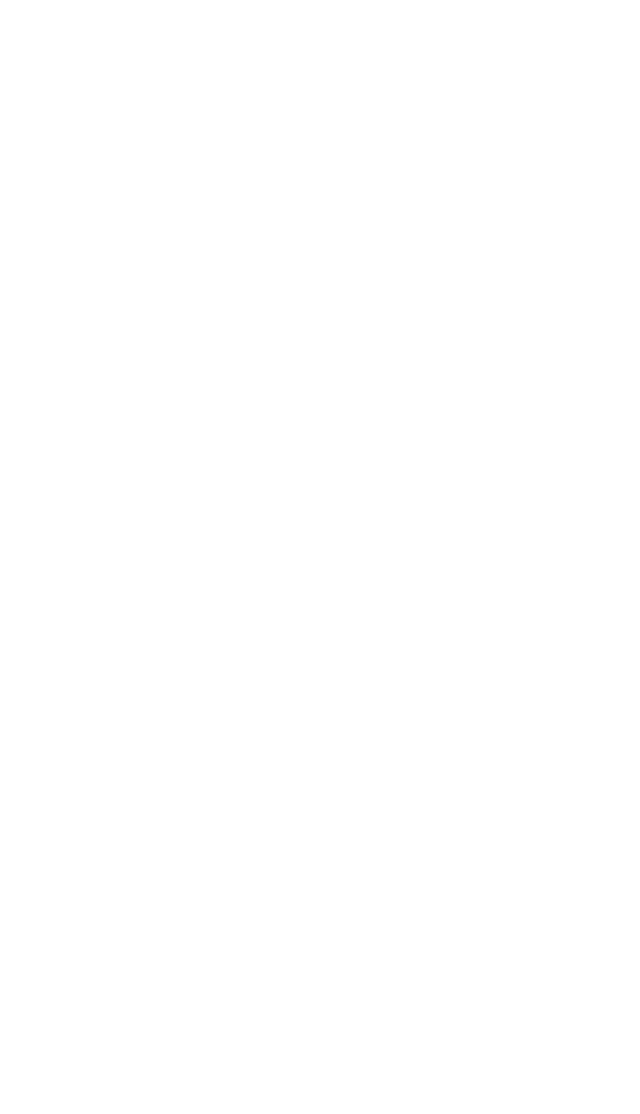
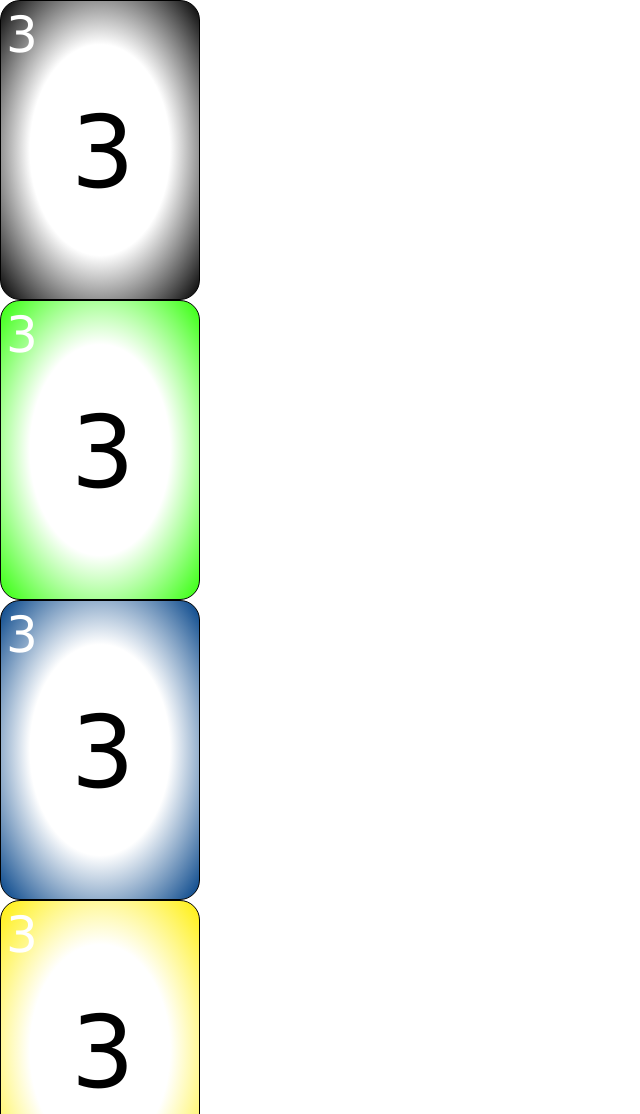
Before and after one commit to HectorFranc/numbers-game, a plain HTML site: page index.html in a window 1280 px wide. Shown: the top 1114 px of the page, without its empty margins (0-640 px from the left). Before the commit the page ends 800 px from the top, so only its background shows below. Drawn offline with Linux system fonts and the light colour scheme.

Commit message:
Card styles

```diff
--- a/index.html
+++ b/index.html
@@ -9,7 +9,26 @@
 </head>
 <body>
     <main>
-
+        <div class="card card--black card--large">
+            <div class="card__corner">3</div>
+            <div class="card__number">3</div>
+        </div>
+        <div class="card card--green card--large">
+            <div class="card__corner">3</div>
+            <div class="card__number">3</div>
+        </div>
+        <div class="card card--blue card--large">
+            <div class="card__corner">3</div>
+            <div class="card__number">3</div>
+        </div>
+        <div class="card card--yellow card--large">
+            <div class="card__corner">3</div>
+            <div class="card__number">3</div>
+        </div>
+        <div class="card card--red card--large">
+            <div class="card__corner">3</div>
+            <div class="card__number">3</div>
+        </div>
     </main>
 
     <script src="js/index.js" type="module"></script>
--- a/styles/index.css
+++ b/styles/index.css
@@ -0,0 +1,57 @@
+* {
+    margin: 0;
+    padding: 0;
+    box-sizing: border-box;
+}
+
+.card {
+    border: 1px solid black;
+    border-radius: 20px;
+    font-family: 'Lucida Sans', 'Lucida Sans Regular', 'Lucida Grande', 'Lucida Sans Unicode', Geneva, Verdana, sans-serif;
+}
+
+.card--small {
+    width: 150px;
+    height: 225px;
+}
+
+.card--large {
+    width: 200px;
+    height: 300px;
+}
+
+.card--red {
+    background: radial-gradient(rgb(255, 255, 255), rgb(255, 255, 255), rgb(255, 10, 10));
+}
+
+.card--green {
+    background: radial-gradient(rgb(255, 255, 255), rgb(255, 255, 255), rgb(51, 255, 10));
+}
+
+.card--yellow {
+    background: radial-gradient(rgb(255, 255, 255), rgb(255, 255, 255), rgb(255, 239, 10));
+}
+
+.card--blue {
+    background: radial-gradient(rgb(255, 255, 255), rgb(255, 255, 255), rgb(0, 65, 135));
+}
+
+.card--black {
+    background: radial-gradient(rgb(255, 255, 255), rgb(255, 255, 255), rgb(0, 0, 0));
+}
+
+.card__corner {
+    color: white;
+    font-size: 50px;
+    /* TODO Fix with grid */
+    margin-top: 5px;
+    margin-left: 5px;
+}
+
+.card__number {
+    color: black;
+    font-size: 100px;
+    /* TODO Fix with grid */
+    margin-top: 30px;
+    margin-left: 70px;
+}
```
